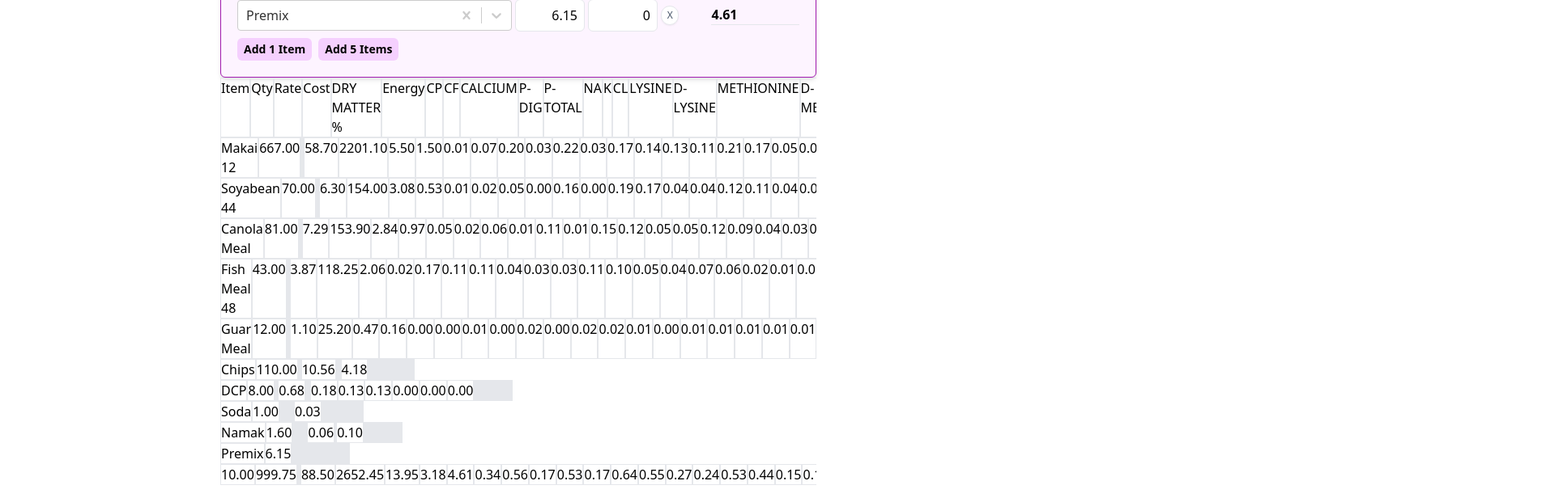
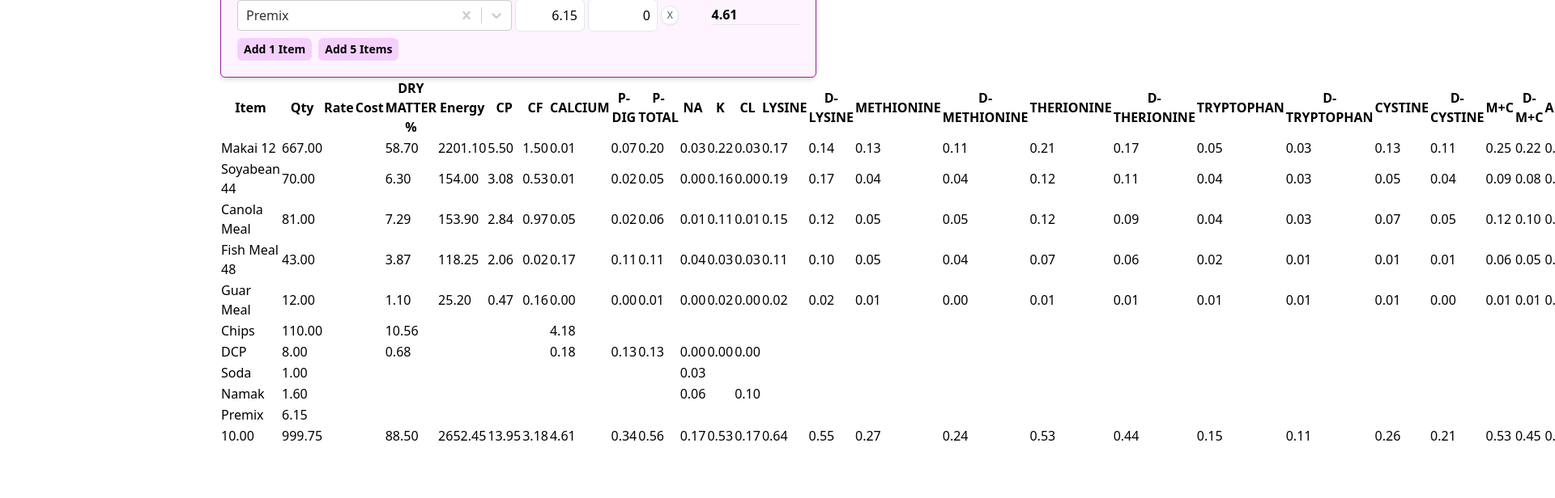
Before and after one commit to msafdaar/feed-energy-protien, a React (Vite) app: page / in a window 1280 px wide. Shown: the part 502-1118 px from the top of the page at 81% size, 1920 px wide, since content can reach past the window. After the commit the page ends 1070 px from the top, so only its background shows below. Built offline with nearby package versions, Linux system fonts and the light colour scheme.

Commit message:
changed divs to table

```diff
--- a/src/Details.jsx
+++ b/src/Details.jsx
@@ -76,16 +76,34 @@ function Details({formula}) {
     }
 
     let detailsObject = calculateDetails(formula);
-    console.log(detailsObject);
-    return ( <div className="w-full overflow-x-auto">
-        <div className="flex basis-0">{detailsObject.header.map(cell => {return <div className="border basis-0">{cell}</div>})}</div>
-       {detailsObject.body.map((row)=>{
-        return <div className="flex basis-0">{row.map((cell)=>{
-            return <div className="border basis-0">{isNaN(cell) ? cell : cell===0 ? "" : cell.toFixed(2)}</div>
-        })}</div>
-       })}
-        <div className="flex basis-0">{detailsObject.totals.map(cell => {return <div className="border basis-0">{isNaN(cell) ? cell : cell===0 ? "" : cell.toFixed(2)}</div>})}</div>
-    </div> );
+    let tableHead = <thead>
+        <tr>
+            {detailsObject.header.map((cell)=>{
+                return <th>{cell}</th>
+            })}
+        </tr>
+    </thead>
+
+    let tableBody = <tbody>
+        {detailsObject.body.map((row)=>{
+            return <tr> {row.map((cell)=>{
+                return <td>{isNaN(cell) ? cell : cell===0 ? "" : cell.toFixed(2)}</td>
+            })} </tr>
+        })}
+    </tbody>
+
+    let tableFoot = <tfoot>
+        <tr>
+        {detailsObject.totals.map((cell)=>{
+                return <td>{isNaN(cell) ? cell : cell===0 ? "" : cell.toFixed(2)}</td>
+            })}
+        </tr>
+    </tfoot>
+    return ( <table>
+        {tableHead}
+        {tableBody}
+        {tableFoot}
+    </table>);
 }
 
 export default Details;
```
